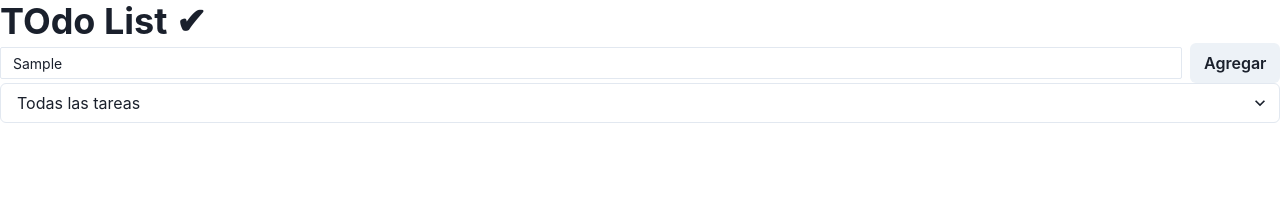
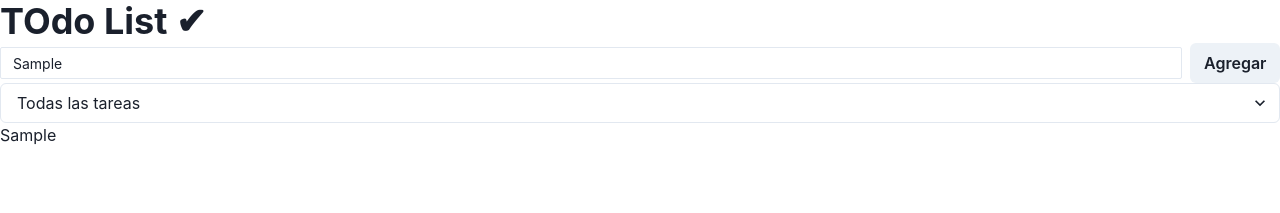
Before and after one commit to cintyy73/todo-list-react, a React (Vite) app: page / in a window 1280 px wide. Both pictures are taken after typing "Sample" into the empty fields and a click on the button "Agregar". Shown: the top 213 px of the page. Built offline with nearby package versions, Linux system fonts and the light colour scheme.

Commit message:
Creo componente List y renderizo tareas

```diff
--- a/src/App.jsx
+++ b/src/App.jsx
@@ -2,6 +2,7 @@ import { useState } from 'react'
 
 import { Box, Heading } from "@chakra-ui/react"
 import Header from "./components/Header/Header"
+import List from './components/List/List'
 function App() {
   const [value, setValue] = useState({
     task: "",
@@ -25,6 +26,7 @@ function App() {
     <Box>
       <Heading>TOdo List ✔</Heading>
       <Header value={value} setValue={setValue} />
+      <List value={value} />
     </Box>
   )
 }
--- a/src/components/List/List.jsx
+++ b/src/components/List/List.jsx
@@ -0,0 +1,13 @@
+import { Flex } from "@chakra-ui/react"
+
+const List = ({value}) => {
+  return (
+    <Flex>
+      <ul>
+        {(value.list).map((task) => <li key={value.list.indexOf()}>{task}</li>)}
+      </ul>
+    </Flex>
+  )
+}
+
+export default List
```
